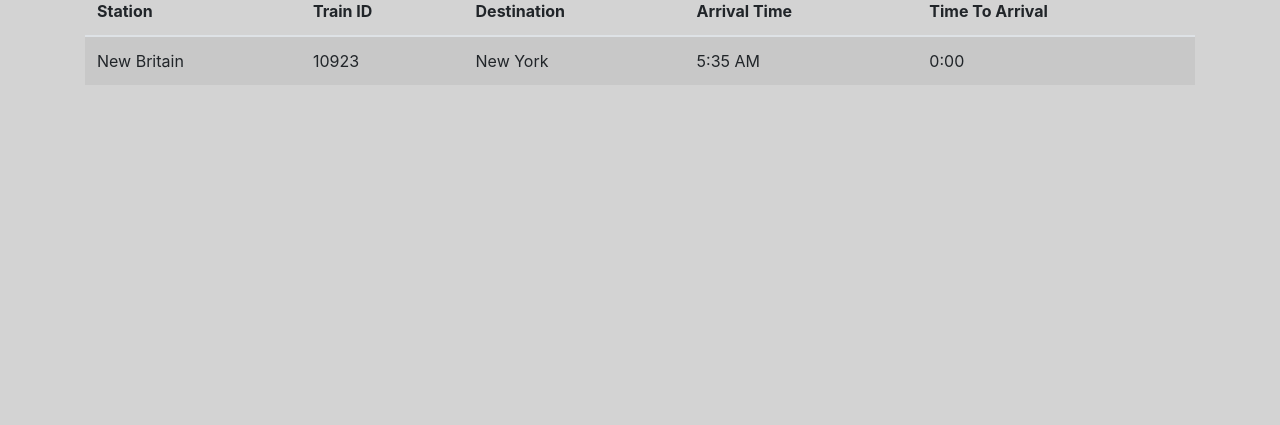
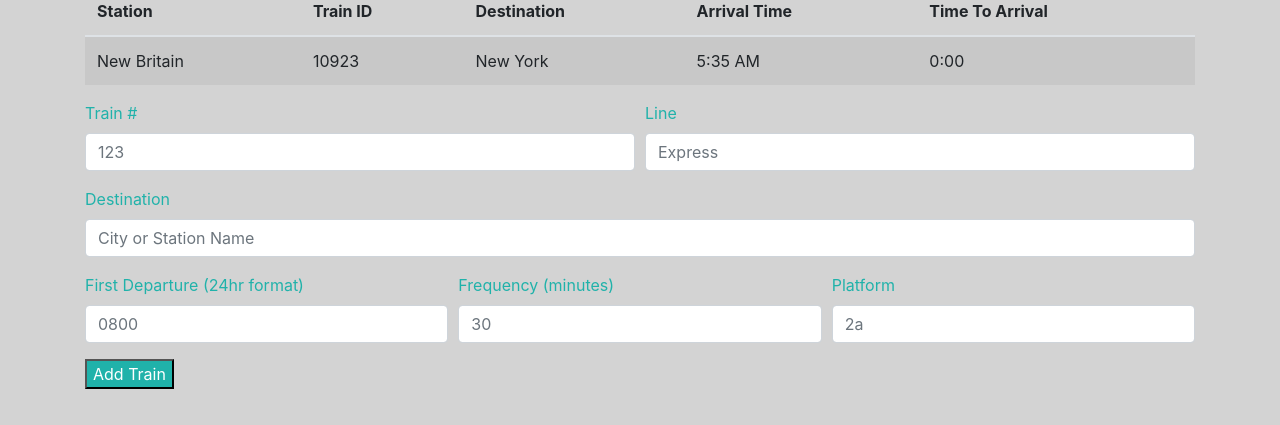
Before and after one commit to TomaszChylinski/train-schedule, a plain HTML site: page index.html in a window 1280 px wide. Shown: the part 375-800 px from the top of the page. Drawn offline with nearby package versions, Linux system fonts and the light colour scheme.

Commit message:
added form

```diff
--- a/assets/css/styles.css
+++ b/assets/css/styles.css
@@ -7,3 +7,8 @@ body{
 th{
     font-weight: bold;
 }
+
+button{
+    background:  lightseagreen;;
+    color: white;
+}
--- a/index.html
+++ b/index.html
@@ -57,6 +57,48 @@
           </table>
         </div>
       </div>
+      <div class="row">
+        <div class="col-md-12">
+          		<form novalidate>
+					  <div class="form-row">
+					    <div class="form-group col-sm-6">
+					      <label for="train-number">Train #</label>
+					      <input type="number" class="form-control" id="train-number" min="1" max="999" placeholder="123" required/>
+
+					    </div>
+					    <div class="form-group col-sm-6">
+					      <label for="train-line">Line</label>
+					      <input type="text" class="form-control" id="train-line" maxlength=20 placeholder="Express" required/>
+
+
+					    </div>
+					  </div>
+					  <div class="form-group">
+					    <label for="train-destination">Destination</label>
+					    <input type="text" class="form-control" id="train-destination" maxlength=12 placeholder="City or Station Name" required/>
+
+					  </div>
+					  <div class="form-row">
+					    <div class="form-group col-sm-4">
+					      <label for="train-departure">First Departure (24hr format)</label>
+					      <input type="number" class="form-control" id="train-departure" placeholder="0800" required/>
+
+					    </div>
+					    <div class="form-group col-sm-4">
+					      <label for="train-frequency">Frequency (minutes)</label>
+					      <input type="number" class="form-control" id="train-frequency" min="10" max="720" placeholder="30" required/>
+
+					    </div>
+					    <div class="form-group col-sm-4">
+					      <label for="train-platform">Platform</label>
+					      <input type="text" class="form-control" id="train-platform" maxlength=2 placeholder="2a" required/>
+
+					    </div>
+					  </div>
+					  <button type="submit" class="">Add Train</button>
+					</form>
+        </div>
+      </div>
     </div>
 
     <script
```
